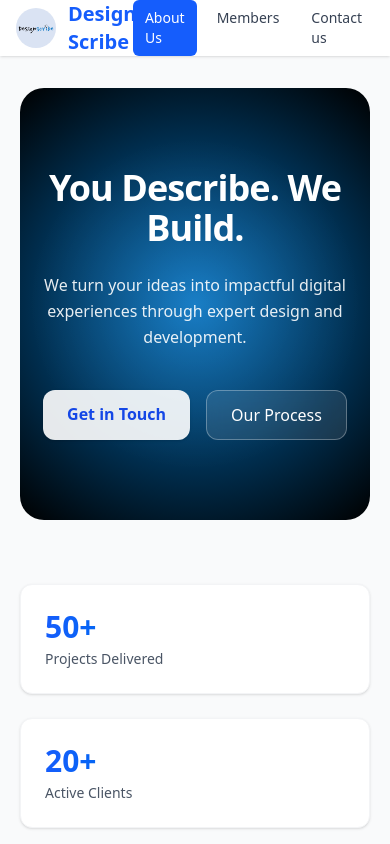
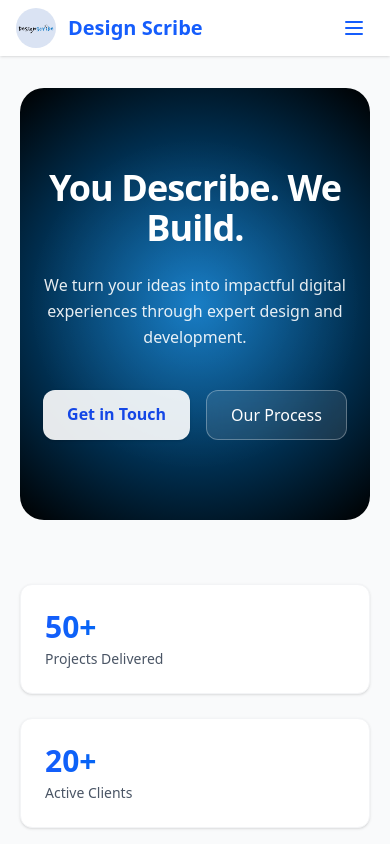
Before and after one commit to kurt112/design-scribe-website, a React (Vite) app: page / in a window 390 px wide. Shown: the top 844 px of the page. Built offline with nearby package versions, Linux system fonts and the light colour scheme.

Commit message:
added navbar resonseive

```diff
--- a/src/navbar/index.jsx
+++ b/src/navbar/index.jsx
@@ -1,27 +1,49 @@
-import {NavLink} from "react-router-dom";
+import { useState } from "react";
+import { NavLink } from "react-router-dom";
 import logo from '../assets/logo.png';
-function NavBar(){
+
+function NavBar() {
+    const [menuOpen, setMenuOpen] = useState(false);
     const linkClass = ({ isActive }) =>
         `px-3 py-2 rounded-md text-sm font-medium transition ${
             isActive ? 'bg-blue-600 text-white' : 'text-gray-700 hover:bg-blue-100'
         }`;
+
     return (
         <nav className="bg-white shadow mb-8">
             <div className="max-w-6xl mx-auto px-4 flex items-center justify-between h-14">
                 <div className="flex items-center gap-3">
-                    <img className="w-10 h-10 rounded-full" src={logo}
-                         alt="Rounded avatar"/>
+                    <img className="w-10 h-10 rounded-full" src={logo} alt="Rounded avatar" />
                     <span className="text-xl font-bold text-blue-600">Design Scribe</span>
                 </div>
-                <div className="flex gap-2">
+                {/* Desktop links */}
+                <div className="hidden md:flex gap-2">
                     <NavLink to="/" className={linkClass}>About Us</NavLink>
                     <NavLink to="/members" className={linkClass}>Members</NavLink>
                     <NavLink to="/contact-us" className={linkClass}>Contact us</NavLink>
-                    {/*<NavLink to="/clients" className={linkClass}>Our Clients</NavLink>*/}
                 </div>
+                {/* Hamburger menu button */}
+                <button
+                    className="md:hidden flex items-center p-2 rounded hover:bg-blue-100"
+                    onClick={() => setMenuOpen(!menuOpen)}
+                    aria-label="Toggle menu"
+                >
+                    <svg className="w-6 h-6 text-blue-600" fill="none" stroke="currentColor" viewBox="0 0 24 24">
+                        <path strokeLinecap="round" strokeLinejoin="round" strokeWidth={2}
+                              d={menuOpen ? "M6 18L18 6M6 6l12 12" : "M4 6h16M4 12h16M4 18h16"} />
+                    </svg>
+                </button>
             </div>
+            {/* Mobile menu */}
+            {menuOpen && (
+                <div className="md:hidden px-4 pb-4 flex flex-col gap-2">
+                    <NavLink to="/" className={linkClass} onClick={() => setMenuOpen(false)}>About Us</NavLink>
+                    <NavLink to="/members" className={linkClass} onClick={() => setMenuOpen(false)}>Members</NavLink>
+                    <NavLink to="/contact-us" className={linkClass} onClick={() => setMenuOpen(false)}>Contact us</NavLink>
+                </div>
+            )}
         </nav>
     );
 }
 
-export default NavBar
+export default NavBar;
```
